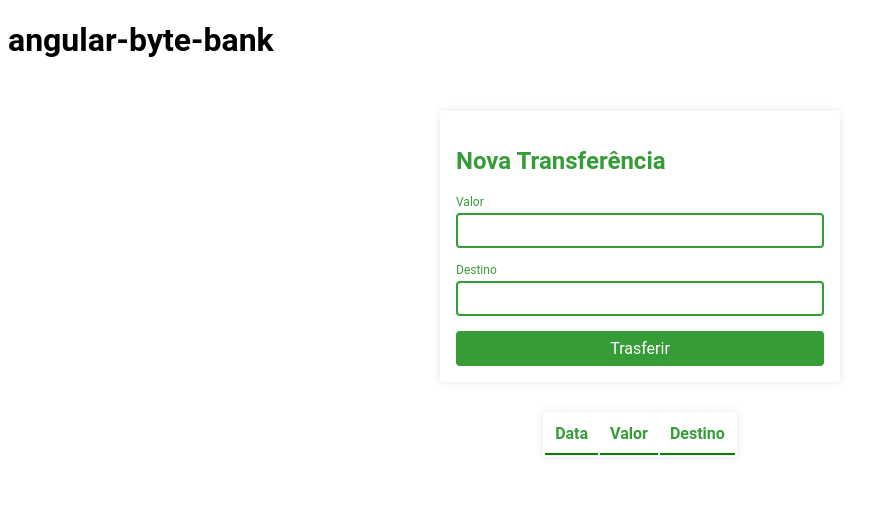
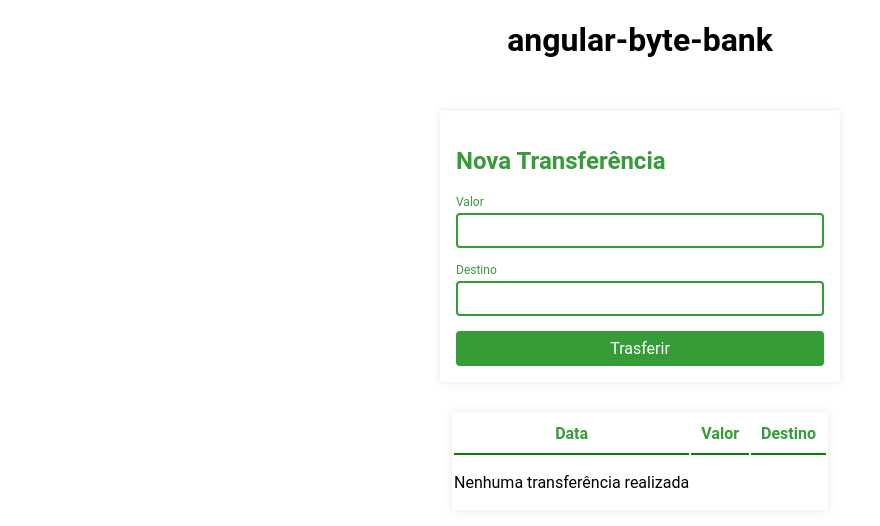
Before and after one commit to carlosruesta/angular-byte-bank, an Angular app: page / in a window 1280 px wide. Shown: the top 526 px of the page, without its empty margins (0-880 px from the left). Built offline with nearby package versions, Linux system fonts and the light colour scheme.

Commit message:
aula 05 - Utilizando NgIf para melhorar apresentação do extrato

```diff
--- a/src/app/app.component.html
+++ b/src/app/app.component.html
@@ -1,4 +1,4 @@
-<h1>{{title}}</h1>
+<h1 class="titulo">{{title}}</h1>
 
 <app-nova-transferencia (aoTransferir)="transferir($event)">
 </app-nova-transferencia>
--- a/src/app/app.component.scss
+++ b/src/app/app.component.scss
@@ -0,0 +1,3 @@
+.titulo {
+  text-align: center;
+}
--- a/src/app/extrato/extrato.component.html
+++ b/src/app/extrato/extrato.component.html
@@ -5,7 +5,7 @@
     <th class="tabela__cabecalho__conteudo">Destino</th>
   </thead>
 
-  <tbody>
+  <tbody *ngIf="transferencias.length > 0; else listaVazia">
     <tr class="tabela__linha" *ngFor="let transferencia of transferencias">
       <td class="tabela__conteudo">{{transferencia?.data | date:'short'}}</td>
       <td class="tabela__conteudo">{{transferencia?.valor | currency }}</td>
@@ -13,3 +13,6 @@
     </tr>
   </tbody>
 </table>
+<ng-template #listaVazia>
+  <p>Nenhuma transferência realizada</p>
+</ng-template>
```
